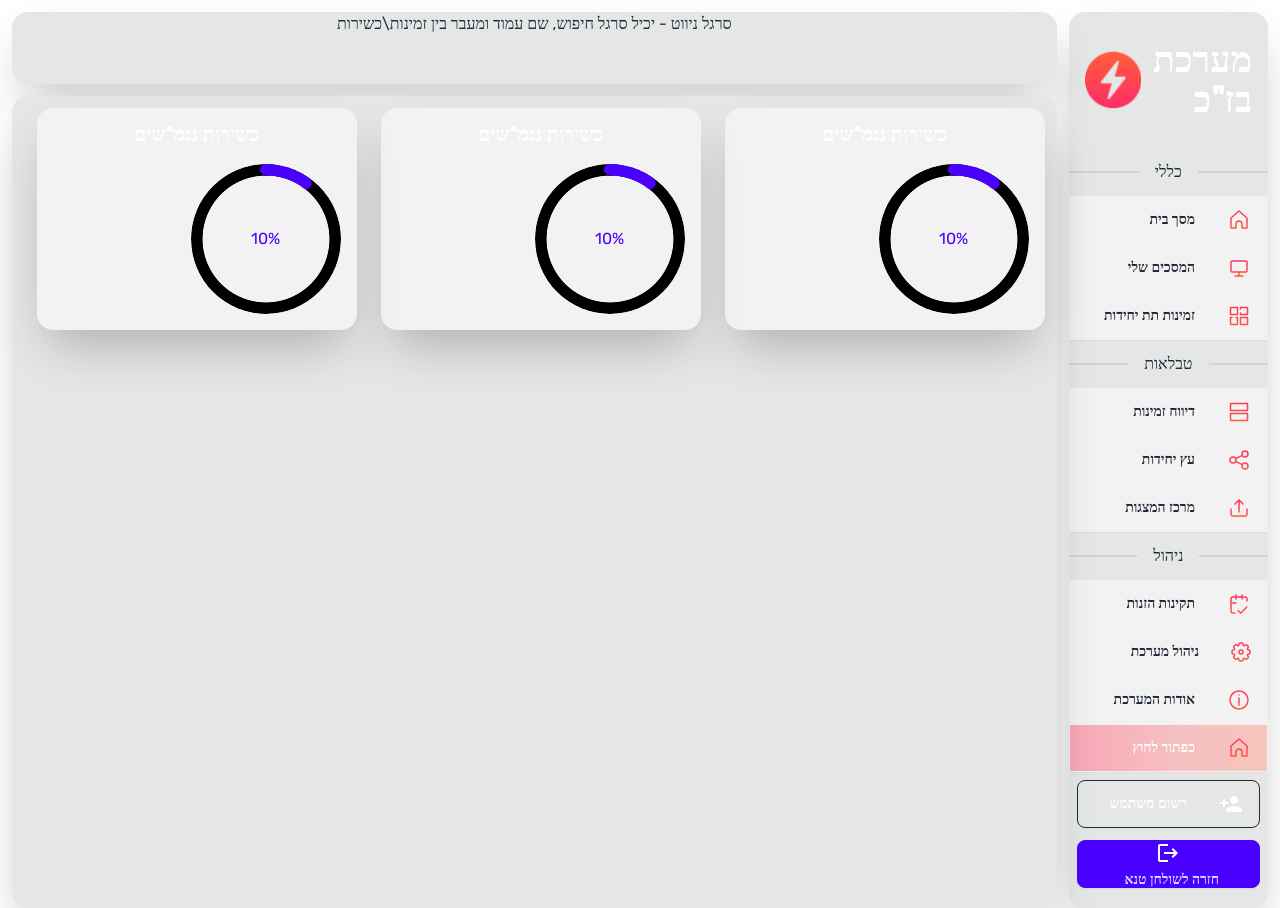
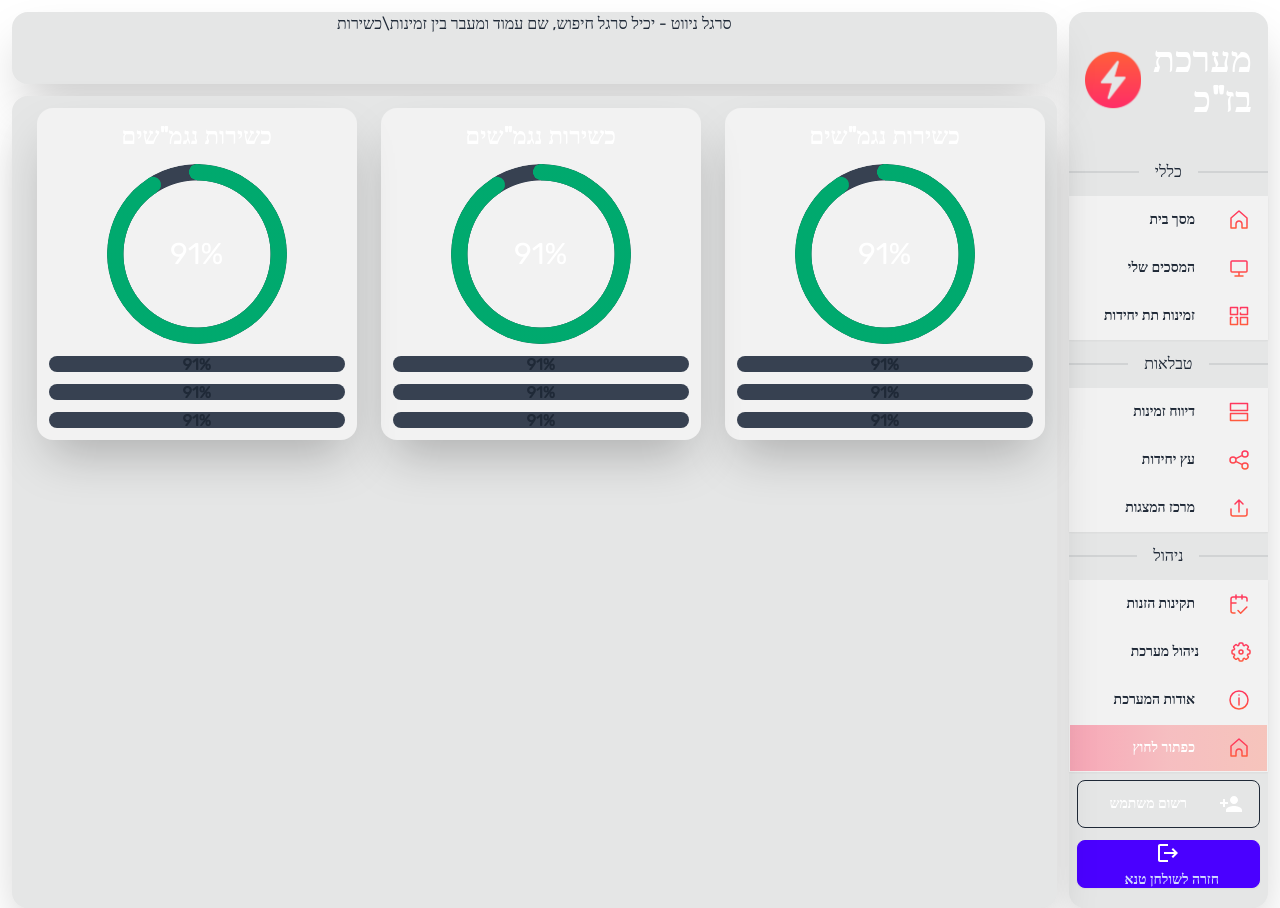
Before and after one commit to YuvalHad1220/daisy-comps, a React (Vite) app: page / in a window 1280 px wide. Built offline with nearby package versions, Linux system fonts and the light colour scheme.

Commit message:
chart and line progress works

```diff
--- a/src/Comps/Chart.tsx
+++ b/src/Comps/Chart.tsx
@@ -1,39 +1,67 @@
+import { ReactNode } from "react";
 import Paper from "./Paper";
+declare module "react" {
+    // augment CSSProperties here
+    interface CSSProperties {
+      "--value"?: string | number;
+      "--size"?: string | number;
+      "--thickness"?: string | number;
+    }
+  }
 
 const Chart = () => {
 
     const redThres = 20;
     const yellowThres = 60;
 
-    const trueCount = 10;
+    const trueCount = 900;
     const falseCount = 90;
 
-    const value = trueCount / (falseCount + trueCount) * 100;
+    const value = Math.round(trueCount / (falseCount + trueCount) * 100);
 
-    // will be consisted of two charts - one gray and one purple
-    const CircleChart = () => (
-        <div className="radial-progress text-black" style={{"--value": 100, "--thickness": "0.7rem", "--size": "150px",}} role="progressbar">
-            <div className="radial-progress text-primary z-10" style={{"--value": value, "--thickness": "0.7rem", "--size": "150px",}} role="progressbar">
-                    {value}%
+    const color = value > yellowThres ? "text-success" : value > redThres ? "text-warning" : "text-error";
+
+
+    interface OnTopProps {
+        children: [ReactNode, ReactNode];
+      }
+
+      const OnTop: React.FC<OnTopProps> = ({ children}) => (
+          <div className="relative">
+            {children[0]}
+            <div className="absolute inset-0">
+              {children[1]}
             </div>
+          </div>
+      );
+
+      const LineProgress = ({value, color} : {value : number, color: string}) => (
+        <div className="w-full bg-gray-200 rounded-full bg-gray-700 relative" style={{height: "1rem"}}>
+            <div className={"rounded-full " + color.replace("text", "bg")} style={{width: `${value}%`, height: "1rem"}} />
+            <p className={"absolute inset-0 font-semibold text-center leading-4"}  style={{top: "1px"}} >{value}%</p>
         </div>
-    );
+      );
+
+      const CircularProgress = ({value, color} : {value : number, color: string}) => (
+        <OnTop>
+        <div className="radial-progress text-gray-700" style={{"--value": 100, "--thickness": "1rem", "--size": "180px",}} role="progressbar" />
+            <div className={"radial-progress z-10 " + color} style={{"--value": value, "--thickness": "1rem", "--size": "180px",}} role="progressbar">
+                <p className="text-white text-3xl">{value}%</p>
+            </div>
+        </OnTop>
+      );
 
     return (
-        <Paper bgcolor="bg-base-200" classnames="w-80">
-            <p className="text-center text-white pt-3 text-xl font-bold">כשירות נגמ"שים</p>
-            <div className="collapse">
-                <input type="checkbox" />
-                <div className="collapse-title">
-                    <CircleChart />
-                </div>
-                <div className="collapse-content">
-                    <p>bippity bopitty u r now my property</p>
-                    <div className="w-full bg-gray-200 rounded-full h-3.5 dark:bg-gray-700">
-                        <div className="bg-blue-600 h-3.5 rounded-full" style={{width: "45%"}} />
-                    </div>
-                </div>
-            </div>
+        <Paper bgcolor="bg-base-200" classnames="w-80 flex flex-col justify-center items-center gap-3 p-3">
+            <p className="text-center text-white text-2xl font-bold">כשירות נגמ"שים</p>
+
+            <CircularProgress value={value} color={color} />
+            <LineProgress value={value} color={color}/>
+            <LineProgress value={value} color={color}/>
+            <LineProgress value={value} color={color}/>
+
+
+
         </Paper>
     );
 
```
